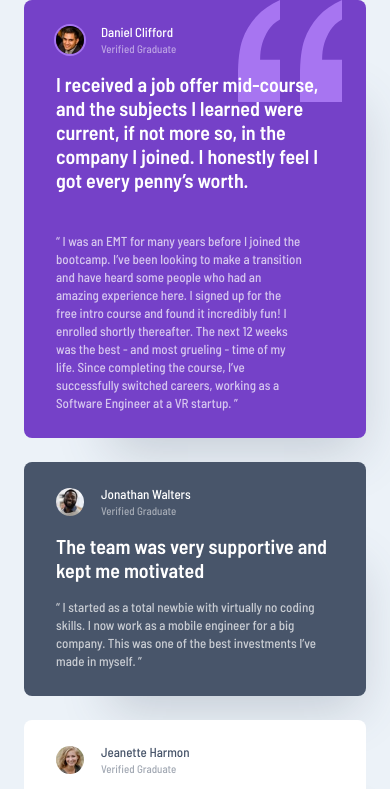
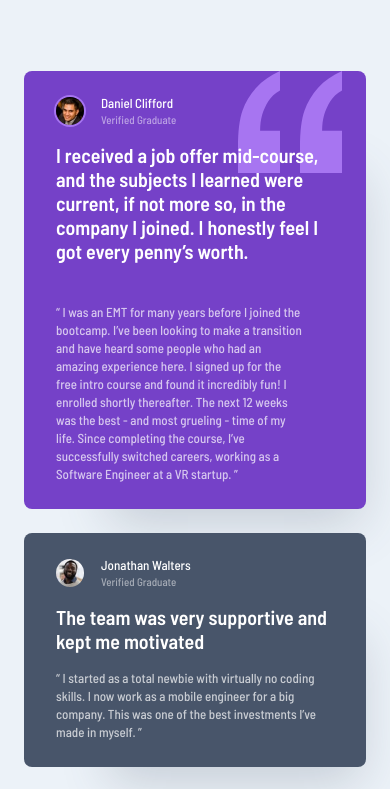
Before and after one commit to almendev/testimonials-grid-section, a plain HTML site: page index.html in a window 390 px wide. Shown: the top 789 px of the page. Drawn offline with Linux system fonts and the light colour scheme.

Commit message:
[CHANGE] mobile padding top changed

```diff
--- a/style.css
+++ b/style.css
@@ -29,7 +29,7 @@ body {
 main {
   display: grid;
   min-height: 100vh;
-  padding-inline: 1.5em;
+  padding: 4.4375em 1.5em;
   place-items: center;
 }
 
```
